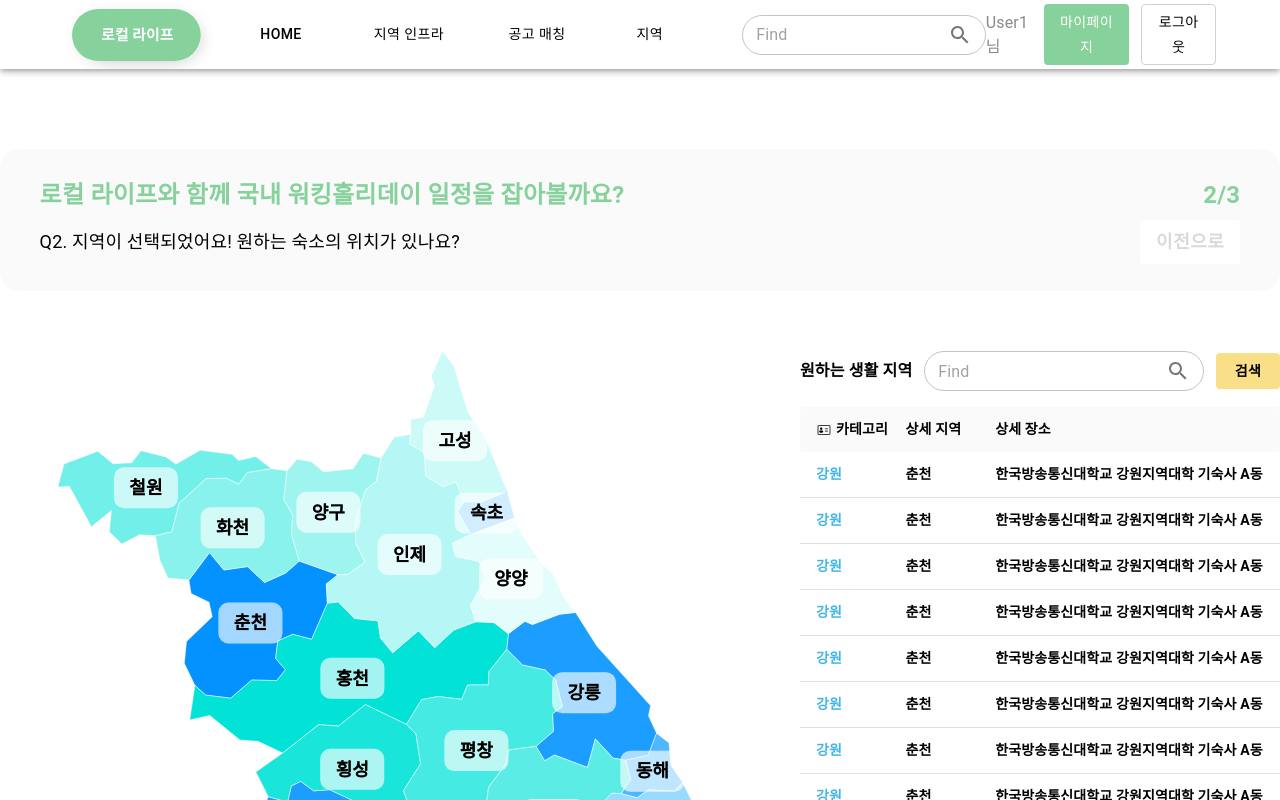
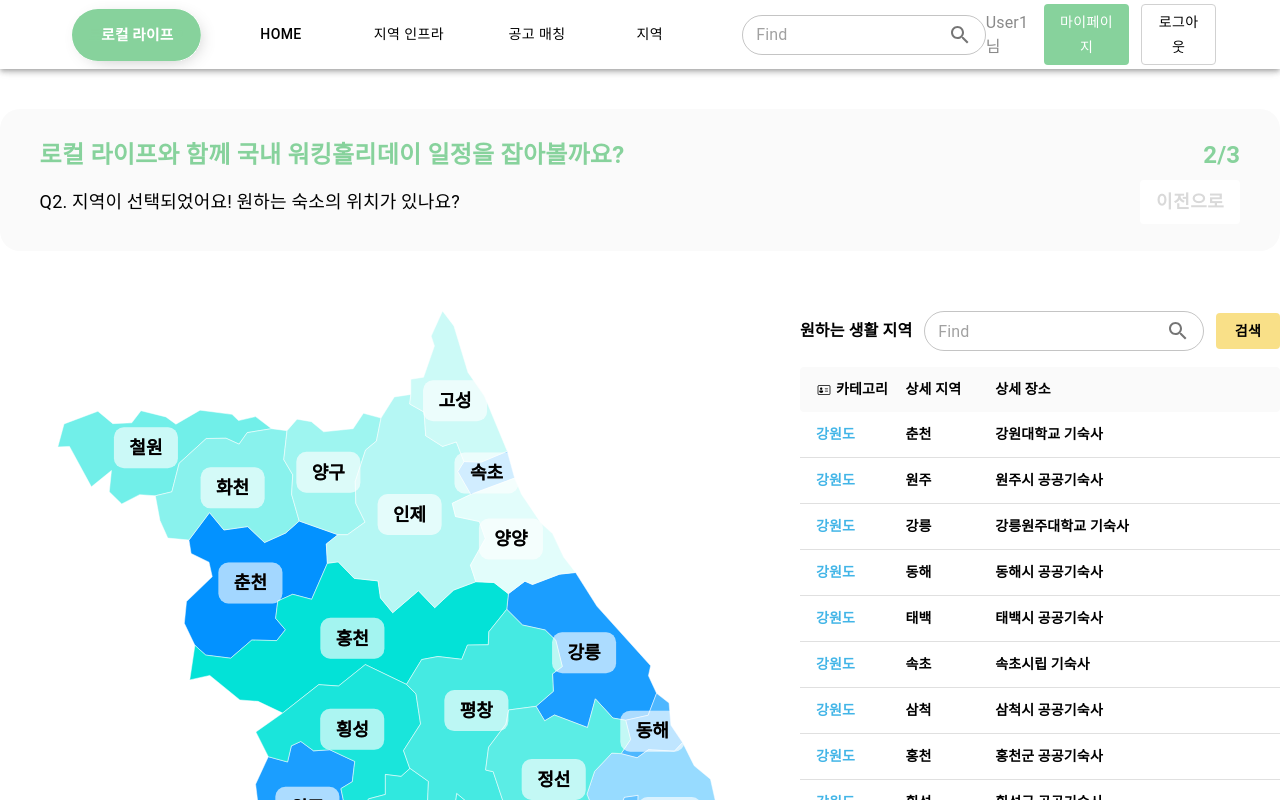
Before and after one commit to pnu-cloud/Local-front, a React (Create React App) app: page /matching-step2 in a window 1280 px wide. Shown: the top 800 px of the page. Built offline with nearby package versions, Linux system fonts and the light colour scheme.

Commit message:
feature : 게시글 및 pagination 구현

```diff
--- a/src/components/Layout/Container/FitContainer.jsx
+++ b/src/components/Layout/Container/FitContainer.jsx
@@ -3,7 +3,7 @@ import { Outlet } from 'react-router-dom';
 
 const FitContainer = () => {
   return (
-    <div className="flex justify-center w-full min-h-screen pt-10 sm:pt-20">
+    <div className="flex justify-center w-full min-h-screen pt-10 sm:pt-10">
       <div className="w-full px-0 mb-20 mt-header max-w-container 2xl:px-0">
         <Outlet />
       </div>
--- a/src/constants/boardInfo.js
+++ b/src/constants/boardInfo.js
@@ -1,92 +1,152 @@
 export const posts = [
   {
     id: 1,
-    category: '강원',
+    category: '강원도',
     region: '춘천',
-    place: '한국방송통신대학교 강원지역대학 기숙사 A동',
+    place: '강원대학교 기숙사',
   },
   {
     id: 2,
-    category: '강원',
-    region: '춘천',
-    place: '한국방송통신대학교 강원지역대학 기숙사 A동',
+    category: '강원도',
+    region: '원주',
+    place: '원주시 공공기숙사',
   },
   {
     id: 3,
-    category: '강원',
-    region: '춘천',
-    place: '한국방송통신대학교 강원지역대학 기숙사 A동',
+    category: '강원도',
+    region: '강릉',
+    place: '강릉원주대학교 기숙사',
   },
   {
     id: 4,
-    category: '강원',
-    region: '춘천',
-    place: '한국방송통신대학교 강원지역대학 기숙사 A동',
+    category: '강원도',
+    region: '동해',
+    place: '동해시 공공기숙사',
   },
   {
     id: 5,
-    category: '강원',
-    region: '춘천',
-    place: '한국방송통신대학교 강원지역대학 기숙사 A동',
+    category: '강원도',
+    region: '태백',
+    place: '태백시 공공기숙사',
   },
   {
     id: 6,
-    category: '강원',
-    region: '춘천',
-    place: '한국방송통신대학교 강원지역대학 기숙사 A동',
+    category: '강원도',
+    region: '속초',
+    place: '속초시립 기숙사',
   },
   {
     id: 7,
-    category: '강원',
-    region: '춘천',
-    place: '한국방송통신대학교 강원지역대학 기숙사 A동',
+    category: '강원도',
+    region: '삼척',
+    place: '삼척시 공공기숙사',
   },
   {
     id: 8,
-    category: '강원',
-    region: '춘천',
-    place: '한국방송통신대학교 강원지역대학 기숙사 A동',
+    category: '강원도',
+    region: '홍천',
+    place: '홍천군 공공기숙사',
   },
   {
     id: 9,
-    category: '강원',
-    region: '춘천',
-    place: '한국방송통신대학교 강원지역대학 기숙사 A동',
+    category: '강원도',
+    region: '횡성',
+    place: '횡성군 공공기숙사',
   },
   {
     id: 10,
-    category: '강원',
-    region: '춘천',
-    place: '한국방송통신대학교 강원지역대학 기숙사 A동',
+    category: '강원도',
+    region: '영월',
+    place: '영월군 공공기숙사',
   },
   {
     id: 11,
-    category: '강원',
-    region: '춘천',
-    place: '한국방송통신대학교 강원지역대학 기숙사 A동',
+    category: '강원도',
+    region: '평창',
+    place: '평창군 공공기숙사',
   },
   {
     id: 12,
-    category: '강원',
-    region: '춘천',
-    place: '한국방송통신대학교 강원지역대학 기숙사 A동',
+    category: '강원도',
+    region: '정선',
+    place: '정선군 공공기숙사',
   },
   {
     id: 13,
-    category: '강원',
-    region: '춘천',
-    place: '한국방송통신대학교 강원지역대학 기숙사 A동',
+    category: '강원도',
+    region: '철원',
+    place: '철원군 공공기숙사',
   },
   {
     id: 14,
-    category: '강원',
-    region: '춘천',
-    place: '한국방송통신대학교 강원지역대학 기숙사 A동',
+    category: '강원도',
+    region: '화천',
+    place: '화천군 공공기숙사',
   },
   {
     id: 15,
-    category: '강원',
+    category: '강원도',
+    region: '양구',
+    place: '양구군 공공기숙사',
+  },
+  {
+    id: 16,
+    category: '강원도',
+    region: '인제',
+    place: '인제군 공공기숙사',
+  },
+  {
+    id: 17,
+    category: '강원도',
+    region: '고성',
+    place: '고성군 공공기숙사',
+  },
+  {
+    id: 18,
+    category: '강원도',
+    region: '양양',
+    place: '양양군 공공기숙사',
+  },
+  {
+    id: 19,
+    category: '강원도',
     region: '춘천',
-    place: '한국방송통신대학교 강원지역대학 기숙사 A동',
+    place: '강원대학교 기숙사',
+  },
+  {
+    id: 20,
+    category: '강원도',
+    region: '원주',
+    place: '원주시 공공기숙사',
+  },
+  {
+    id: 21,
+    category: '강원도',
+    region: '강릉',
+    place: '강릉원주대학교 기숙사',
+  },
+  {
+    id: 22,
+    category: '강원도',
+    region: '동해',
+    place: '동해시 공공기숙사',
+  },
+  {
+    id: 23,
+    category: '강원도',
+    region: '태백',
+    place: '태백시 공공기숙사',
+  },
+  {
+    id: 24,
+    category: '강원도',
+    region: '속초',
+    place: '속초시립 기숙사',
+  },
+  {
+    id: 25,
+    category: '강원도',
+    region: '삼척',
+    place: '삼척시 공공기숙사',
   },
 ];
--- a/src/pages/Matching/Matching2.jsx
+++ b/src/pages/Matching/Matching2.jsx
@@ -3,11 +3,9 @@ import { Box } from '@mui/material';
 import BannerSection from '../../components/Section/BannerSection';
 import ListSection from '../../components/Section/ListSection';
 import { posts } from '../../constants/boardInfo';
-// import { useParams } from 'react-router-dom';
 import GangwonMap from '../../components/Maps/GangwonMap';
 
 const Matching2 = () => {
-  // const { region } = useParams();
   return (
     <>
       <BannerSection step="2" question="Q2. 지역이 선택되었어요! 원하는 숙소의 위치가 있나요?" />
```
